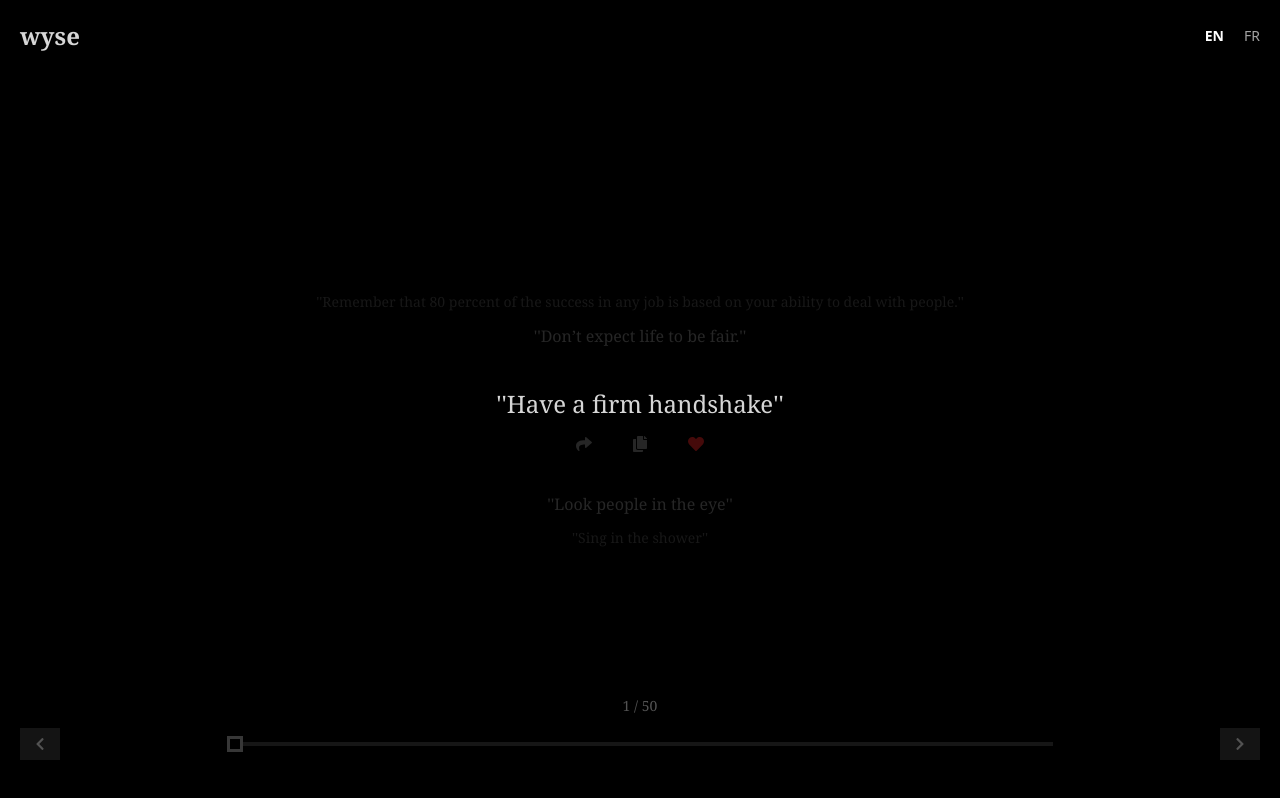
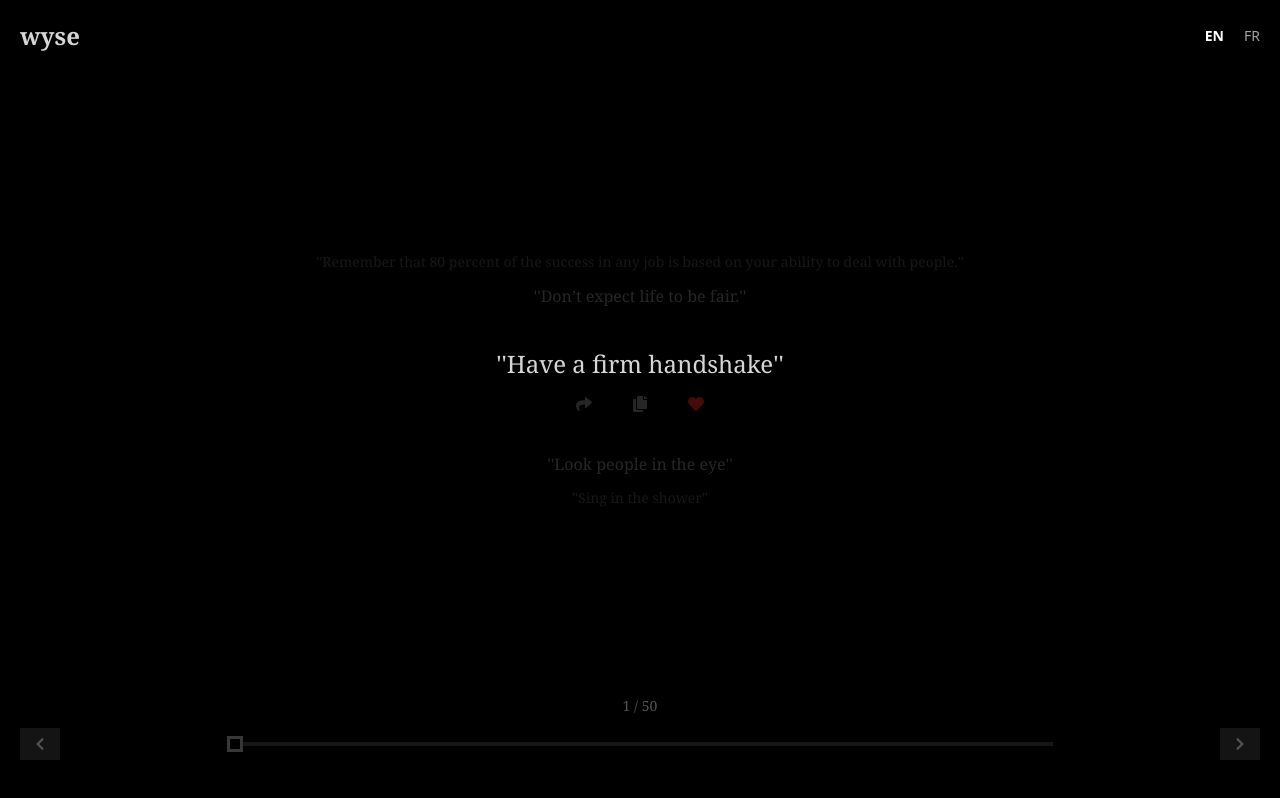
Before and after one commit to ethantaylan/wyse, a React (Vite) app: page /quotes in a window 1280 px wide. Built offline with nearby package versions, Linux system fonts and the light colour scheme.

Commit message:
fix: removed margin

```diff
--- a/src/pages/quotes.tsx
+++ b/src/pages/quotes.tsx
@@ -68,7 +68,7 @@ export const Quotes: FC = () => {
       </div>
 
       <div className="flex h-full items-center justify-center">
-        <div className="flex px-5 flex-col max-w-5xl text-center text-2xl items-center justify-center mt-20">
+        <div className="flex px-5 flex-col max-w-5xl text-center text-2xl items-center justify-center">
           <div className="flex text-sm items-center text-neutral-900 justify-center">
             {q}
             {index === 0 ? getQuoteAtIndex(48) : getQuoteAtIndex(index - 2)}
```
